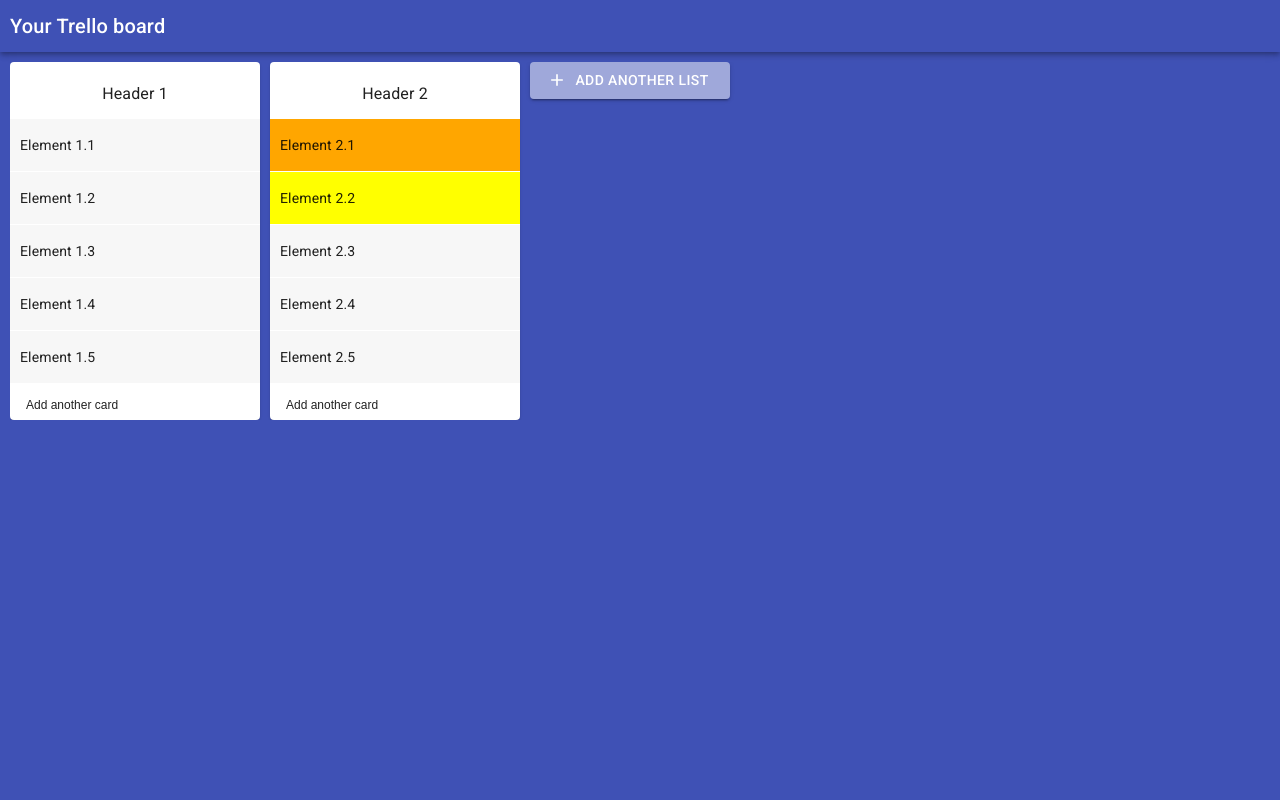
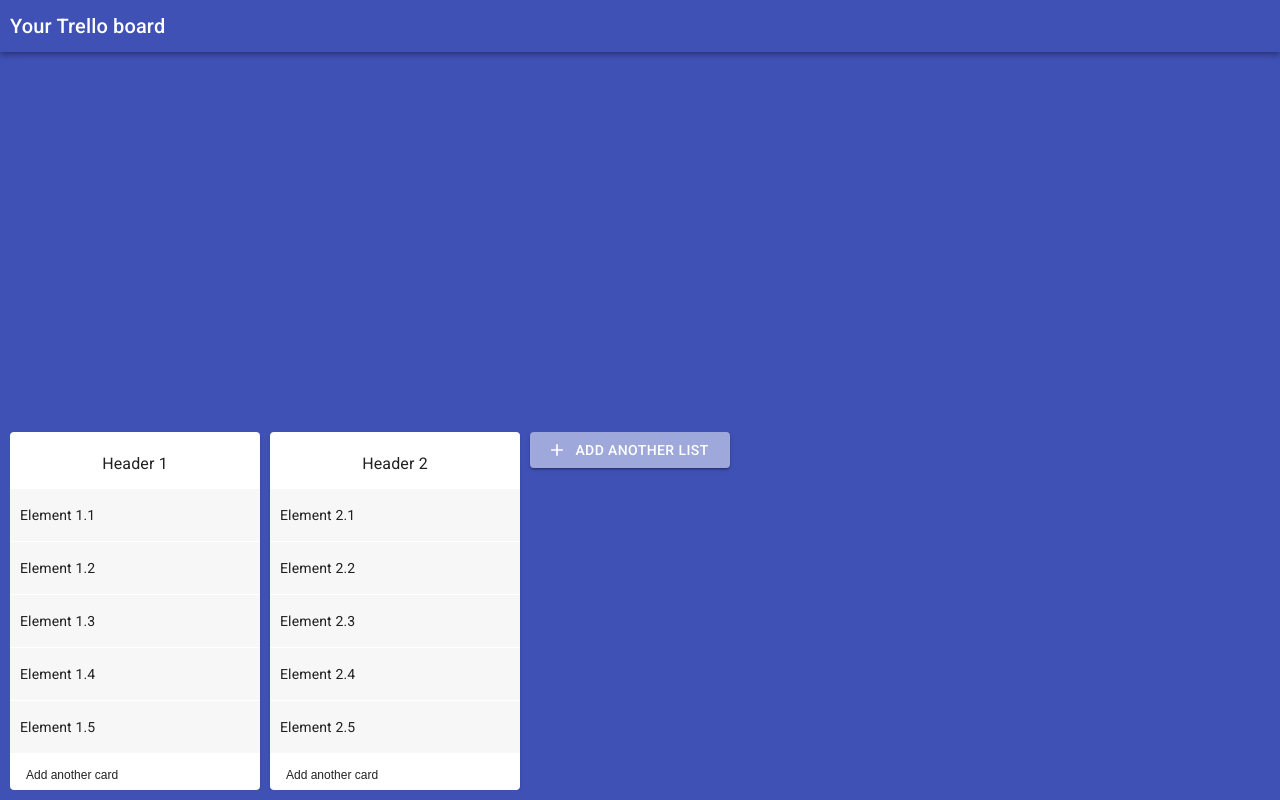
Before and after one commit to maksimanom/react_trello, a React (Create React App) app: page /1 in a window 1280 px wide. Built offline with nearby package versions, Linux system fonts and the light colour scheme.

Commit message:
editing date and some arch changes

```diff
--- a/package.json
+++ b/package.json
@@ -3,12 +3,15 @@
   "version": "0.1.0",
   "private": true,
   "dependencies": {
+    "@date-io/date-fns": "^1.3.13",
     "@material-ui/core": "^4.9.9",
     "@material-ui/icons": "^4.9.1",
+    "@material-ui/pickers": "^3.2.10",
     "@testing-library/jest-dom": "^4.2.4",
     "@testing-library/react": "^9.5.0",
     "@testing-library/user-event": "^7.2.1",
     "classnames": "^2.2.6",
+    "date-fns": "^2.8.1",
     "moment": "^2.24.0",
     "react": "^16.13.1",
     "react-dom": "^16.13.1",
--- a/src/App.js
+++ b/src/App.js
@@ -1,14 +1,10 @@
-import React, { useContext, useEffect } from "react";
+import React from "react";
 
 import CssBaseline from "@material-ui/core/CssBaseline";
 import { makeStyles, Grid } from "@material-ui/core/";
-import {
-  BrowserRouter as Router,
-  Switch,
-  Route,
-  useParams,
-} from "react-router-dom";
+import { BrowserRouter as Router, Switch, Route } from "react-router-dom";
 
+import { StoreContext } from "./utils/store";
 import Header from "./Component/Header";
 import Boards from "./Component/Board";
 import CardEdit from "./Component/CardFullView/cardEdit";
@@ -17,7 +13,8 @@
   root: {
     height: "100%",
     background: "#3F51B5",
-    display: "block",
+    flexDirection: "column",
+    flexWrap: "nowrap",
     "& .boards": {
       width: "auto",
       minWidth: "100%",
@@ -27,6 +24,9 @@
 
 const App = () => {
   const classes = useStyles();
+  const {
+    ["boards"]: [boards, setBoards],
+  } = React.useContext(StoreContext);
 
   return (
     <Router>
@@ -37,11 +37,11 @@
         </Grid>
         <Switch>
           <Route path="/card/:boardId/:cardId">
-            <CardEdit />
+            <CardEdit boards={boards} setBoards={setBoards} />
           </Route>
           <Route path="/">
             <Grid item className="boards">
-              <Boards />
+              <Boards boards={boards} setBoards={setBoards} />
             </Grid>
           </Route>
         </Switch>
--- /dev/null
+++ b/src/Component/Board/addBoardBlock.js
@@ -0,0 +1,56 @@
+import React from "react";
+
+import { Button, TextField, Box, Paper } from "@material-ui/core/";
+import AddIcon from "@material-ui/icons/Add";
+import addBoard from "../../utils/addBoard";
+
+const AddBoardBlock = ({ boards, setBoards }) => {
+  const [visibleAddNewBoard, setVisibleAddNewBoard] = React.useState(false);
+  const [addBoardInputValue, setAddBoardInputValue] = React.useState("");
+
+  const handleClick = (e) => {
+    if (e.target.name === "add-another-board-button") {
+      setVisibleAddNewBoard(!visibleAddNewBoard);
+    }
+    if (e.target.name === "add-board") {
+      addBoard(boards, addBoardInputValue, setBoards);
+      setVisibleAddNewBoard(!visibleAddNewBoard);
+    }
+  };
+  const handleChange = (e) => {
+    if (e.target.name === "new-board-name") {
+      setAddBoardInputValue(e.target.value);
+    }
+  };
+
+  return (
+    <>
+      {!visibleAddNewBoard ? (
+        <Button
+          variant="contained"
+          name="add-another-board-button"
+          className="add-board-button"
+          startIcon={<AddIcon />}
+          onClick={(e) => handleClick(e)}
+        >
+          Add another list
+        </Button>
+      ) : (
+        <Box className="add-board-wrapper" component={Paper}>
+          <TextField
+            variant="outlined"
+            fullWidth
+            multiline
+            name="new-board-name"
+            value={addBoardInputValue}
+            onChange={(e) => handleChange(e)}
+          />
+          <Button name="add-board" onClick={(e) => handleClick(e)}>
+            Add List
+          </Button>
+        </Box>
+      )}
+    </>
+  );
+};
+export default AddBoardBlock;
--- a/src/Component/Board/index.js
+++ b/src/Component/Board/index.js
@@ -1,11 +1,9 @@
-import React, { useContext, useEffect } from "react";
+import React, { useEffect } from "react";
 
 import { Button, makeStyles, TextField, Box, Paper } from "@material-ui/core/";
-import AddIcon from "@material-ui/icons/Add";
 
-import { StoreContext } from "../../utils/store";
 import Board from "./showBoard";
-import addBoard from "../../utils/addBoard";
+import AddBoardBlock from "./addBoardBlock";
 
 const useStyles = makeStyles((theme) => ({
   root: {
@@ -41,33 +39,12 @@
   },
 }));
 
-const Boards = () => {
+const Boards = ({boards, setBoards}) => {
   const classes = useStyles();
-  const {
-    ["boards"]: [boards, setBoards],
-  } = React.useContext(StoreContext);
-  const [visibleAddNewBoard, setVisibleAddNewBoard] = React.useState(false);
-  const [addBoardInputValue, setAddBoardInputValue] = React.useState("");
 
   useEffect(() => {
-    console.log("boards in index:\n", boards);
-    localStorage.setItem("trello_boards", JSON.stringify(boards));
+    console.error("BOARDS IN INDEX:\n", boards);
   }, [boards]);
-
-  const handleClick = (e) => {
-    if (e.target.name === "add-another-board-button") {
-      setVisibleAddNewBoard(!visibleAddNewBoard);
-    }
-    if (e.target.name === "add-board") {
-      addBoard(boards, addBoardInputValue, setBoards);
-      setVisibleAddNewBoard(!visibleAddNewBoard);
-    }
-  };
-  const handleChange = (e) => {
-    if (e.target.name === "new-board-name") {
-      setAddBoardInputValue(e.target.value);
-    }
-  };
 
   return (
     <main className={classes.root}>
@@ -77,35 +54,11 @@
             key={index}
             boardItem={boardItem}
             boards={boards}
-            setBoards={(newBoards) => setBoards(newBoards)}
+            setBoards={setBoards}
           ></Board>
         );
       })}
-      {!visibleAddNewBoard ? (
-        <Button
-          variant="contained"
-          name="add-another-board-button"
-          className="add-board-button"
-          startIcon={<AddIcon />}
-          onClick={(e) => handleClick(e)}
-        >
-          Add another list
-        </Button>
-      ) : (
-        <Box className="add-board-wrapper" component={Paper}>
-          <TextField
-            variant="outlined"
-            fullWidth
-            multiline
-            name="new-board-name"
-            value={addBoardInputValue}
-            onChange={(e) => handleChange(e)}
-          />
-          <Button name="add-board" onClick={(e) => handleClick(e)}>
-            Add List
-          </Button>
-        </Box>
-      )}
+      <AddBoardBlock boards={boards} setBoards={setBoards}/>
     </main>
   );
 };
--- a/src/Component/Board/showBoard.js
+++ b/src/Component/Board/showBoard.js
@@ -12,7 +12,7 @@
 
 import ShowCard from "./showCard";
 import addCardToBoard from "../../utils/addCard";
-import changeCardName from "../../utils/changeCardName";
+import changeCardData from "../../utils/changeCardData";
 
 const useStyles = makeStyles((theme) => ({
   root: {
@@ -73,7 +73,7 @@
   };
   const handleOnBlur = () => {
     if (newCardName !== "") {
-      const newBoards = changeCardName(boards, boardItem.id, newCardName);
+      const newBoards = changeCardData(boards, boardItem.id, newCardName);
       setBoards(newBoards);
     }
   };
--- a/src/Component/Board/showCard.js
+++ b/src/Component/Board/showCard.js
@@ -51,18 +51,14 @@
 
 const daysDifference = (cardDateEnd) => {
   const dateToday = new Date();
-  const todayMoment = moment([
+  const today = moment([
     dateToday.getFullYear(),
-    dateToday.getMonth() + 1,
+    dateToday.getMonth(),
     dateToday.getDate(),
   ]);
-  const dateEnd = cardDateEnd.split(".");
-  const dateEndMoment = moment(
-    dateEnd.map((str) => {
-      return parseInt(str);
-    })
-  );
-  const daysLeft = dateEndMoment.diff(todayMoment, "days");
+  const dateEnd = moment(cardDateEnd);
+  const daysLeft = dateEnd.diff(today, "days");
+
   return daysLeft;
 };
 
@@ -77,11 +73,11 @@
           className={classnames(
             "card",
             { cardForOneDay: daysLeft === 1 },
-            { cardInEndingDay: daysLeft == 0 },
+            { cardInEndingDay: (daysLeft === 0 && card.dateEnd!==undefined)},
             { cardExpired: daysLeft < 0 }
           )}
         >
-          <Tooltip title={"Finish to: " + card.dateEnd} placement="top">
+          <Tooltip title={"Finish to: " + (card.dateEnd || "no info")} placement="top">
             <Box>
               <p>{card.text}</p>
             </Box>
--- a/src/Component/CardFullView/cardEdit.js
+++ b/src/Component/CardFullView/cardEdit.js
@@ -2,7 +2,12 @@
 
 import { withRouter } from "react-router-dom";
 import { makeStyles, Paper, Box, TextField, Button } from "@material-ui/core/";
-import { Link } from "react-router-dom";
+import DateFnsUtils from "@date-io/date-fns";
+import {
+  MuiPickersUtilsProvider,
+  KeyboardDatePicker,
+} from "@material-ui/pickers";
+import moment from "moment";
 
 import { StoreContext } from "../../utils/store";
 import changeBoards from "../../utils/changeBoards";
@@ -30,29 +35,27 @@
   cardId = parseInt(cardId);
   let cardTextDefault = "";
   let cardDescriptionDefault = "";
+  let cardDateEnd = "";
   boards.map((board) => {
     if (board.id === boardId) {
-      board.tasks.map((task) => {
-        if (task.id === cardId) {
-          cardTextDefault = task.text;
-          cardDescriptionDefault = task.description;
+      board.tasks.map((card) => {
+        if (card.id === cardId) {
+          cardTextDefault = card.text;
+          cardDescriptionDefault = card.description;
+          cardDateEnd = card.dateEnd;
         }
         return 0;
       });
     }
   });
-  return { cardTextDefault, cardDescriptionDefault };
+  return { cardTextDefault, cardDescriptionDefault, cardDateEnd };
 };
 
 const CardEdit = (props) => {
   const classes = useStyles();
-  const { match } = props;
-
+  const { boards, setBoards, match } = props;
   const { boardId, cardId } = match.params;
-  const {
-    ["boards"]: [boards, setBoards],
-  } = React.useContext(StoreContext);
-  const { cardTextDefault, cardDescriptionDefault } = getCardInfo(
+  const { cardTextDefault, cardDescriptionDefault, cardDateEnd } = getCardInfo(
     boards,
     boardId,
     cardId
@@ -61,6 +64,12 @@
   const [cardDescription, setCardDescription] = React.useState(
     cardDescriptionDefault
   );
+  const [selectedDate, setSelectedDate] = React.useState(
+    cardDateEnd || new Date()
+  );
+  const handleDateChange = (date) => {
+    setSelectedDate(date);
+  };
   const handleChange = (e) => {
     if (e.target.name === "cardText") {
       setCardText(e.target.value);
@@ -70,7 +79,15 @@
     }
   };
   const handleClick = () => {
-    changeBoards(setBoards, boards, boardId, cardId, cardText, cardDescription);
+    changeBoards(
+      setBoards,
+      boards,
+      boardId,
+      cardId,
+      cardText,
+      cardDescription,
+      selectedDate
+    );
     props.history.push("/");
   };
 
@@ -90,6 +107,19 @@
         name="cardDescription"
         onChange={(e) => handleChange(e)}
       ></TextField>
+      <MuiPickersUtilsProvider utils={DateFnsUtils}>
+        <KeyboardDatePicker
+          margin="normal"
+          id="date-picker-dialog"
+          label="Date picker dialog"
+          format="yyyy/MM/dd"
+          value={selectedDate}
+          onChange={handleDateChange}
+          KeyboardButtonProps={{
+            "aria-label": "change date",
+          }}
+        />
+      </MuiPickersUtilsProvider>
       <Button onClick={(e) => handleClick(e)}>Save</Button>
     </Box>
   );
--- a/src/Component/Header/index.js
+++ b/src/Component/Header/index.js
@@ -1,7 +1,7 @@
 import React from "react";
 
 import { makeStyles } from "@material-ui/core/styles";
-import { AppBar, Typography, Toolbar, TextField } from "@material-ui/core/";
+import { AppBar, Typography } from "@material-ui/core/";
 
 const useStyles = makeStyles((theme) => ({
   root: {
--- a/src/utils/addCard.js
+++ b/src/utils/addCard.js
@@ -6,7 +6,7 @@
         id = board.tasks.reduce((prev, cur) => {
         return prev.id>cur.id ? prev.id : cur.id;
       }); }
-      board.tasks.push({ id: id + 1, text: text, dateEnd: "no" });
+      board.tasks.push({ id: id + 1, text: text });
     }
     return board
   });
--- a/src/utils/changeBoards.js
+++ b/src/utils/changeBoards.js
@@ -4,7 +4,8 @@
   boardId,
   cardId,
   cardText,
-  cardDescription
+  cardDescription,
+  cardDateEnd
 ) => {
   const newBoards = boards.map((board) => {
     boardId = parseInt(boardId);
@@ -14,6 +15,7 @@
         if (card.id === cardId) {
           card.text = cardText;
           card.description = cardDescription;
+          card.dateEnd = new Date(cardDateEnd);
         }
       });
     }
--- a/src/utils/changeCardName.js
+++ b/src/utils/changeCardData.js
@@ -1,4 +1,4 @@
-const changeCardName = (boards, boardId, newCardName) => {
+const changeCardData = (boards, boardId, newCardName) => {
   let newArray = boards.map((board) => {
     if (board.id === boardId) {
       board.title = newCardName;
@@ -7,4 +7,4 @@
   });
   return newArray;
 };
-export default changeCardName;
+export default changeCardData;
```
Also changed, not shown: src/utils/setDefaultBoard.js (+0 -10 lines), 1 other file (tests, documents, lock files or other folders).
